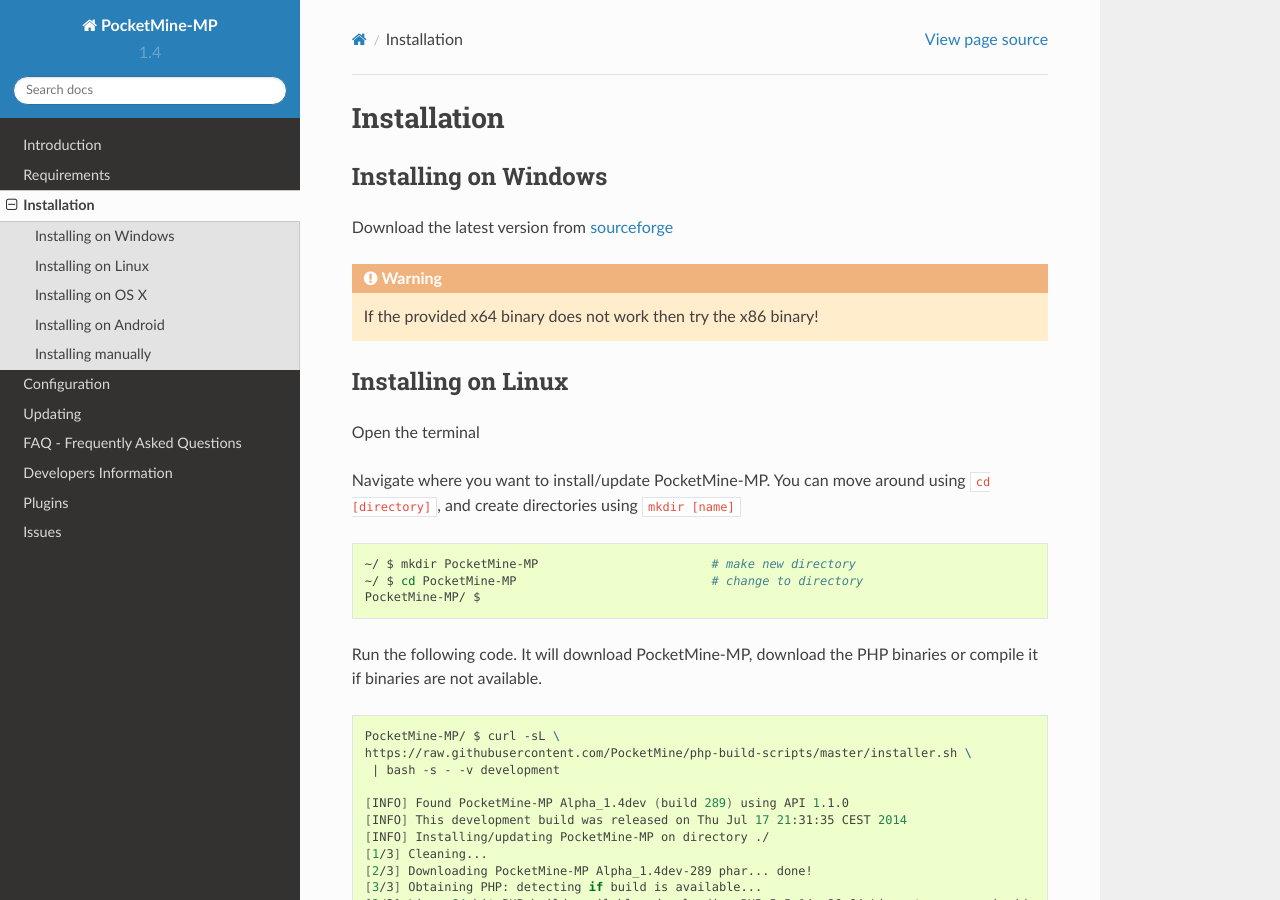
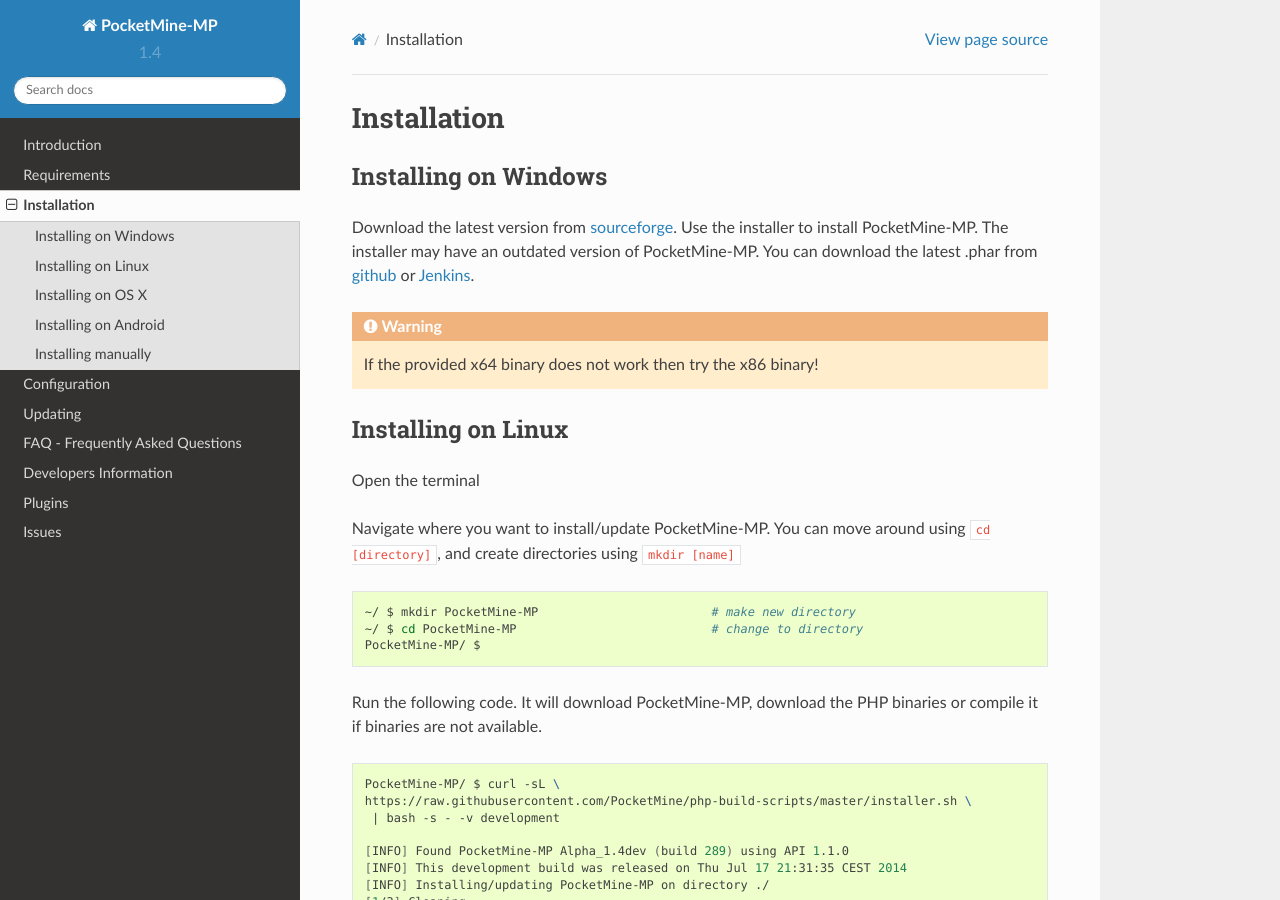
Before and after one commit to PocketMine/Documentation, a Sphinx documentation site: the page built from source/setup.rst, in a window 1280 px wide and 900 px high. Built offline with Sphinx 7.4.7 and the Read the Docs theme 2.0.0, drawn with Linux system fonts in a browser that asks for light colours; some of the changed text lies outside the part shown.

Commit message:
Windows install, forwarding info and small fixes.

```diff
--- a/source/setup.rst
+++ b/source/setup.rst
@@ -5,10 +5,14 @@
 
 Installing on Windows
 ---------------------
-Download the latest version from `sourceforge <http://sourceforge.net/projects/pocketmine/files/windows/dev/>`_
+Download the latest version from `sourceforge <http://sourceforge.net/projects/pocketmine/files/windows/dev/>`_.
+Use the installer to install PocketMine-MP.
+The installer may have an outdated version of PocketMine-MP.
+You can download the latest .phar from `github <https://github.com/PocketMine/PocketMine-MP/releases>`_
+or `Jenkins <http://jenkins.pocketmine.net/job/PocketMine-MP/promotion/>`_.
 
 .. warning::
-	If the provided x64 binary does not work then try the x86 binary!
+    If the provided x64 binary does not work then try the x86 binary!
 
 Installing on Linux
 -------------------
@@ -92,7 +96,8 @@
 6. Download the `start.sh <https://raw.githubusercontent.com/PocketMine/PocketMine-MP/master/start.sh>`_
 7. Make start.sh executable (chmod +x start.sh)
 
-If you start PocketMine-MP now it will tell you that it failed to load opcache.so. `Fix it using this <faq.html#failed-loading-opcache-so>`_ Now start PocketMine-MP with ``./start.sh``
+If you start PocketMine-MP now it will tell you that it failed to load opcache.so.
+`Fix it using this <faq.html#failed-loading-opcache-so>`_. Now start PocketMine-MP with ``./start.sh``
 
 .. _PHP-Windows: http://sourceforge.net/projects/pocketmine/files/windows/dev/
 .. _PHP-SourceForge: http://sourceforge.net/projects/pocketmine/files/builds/
```
Also changed, not shown: source/faq.rst (+7 -1 lines).
